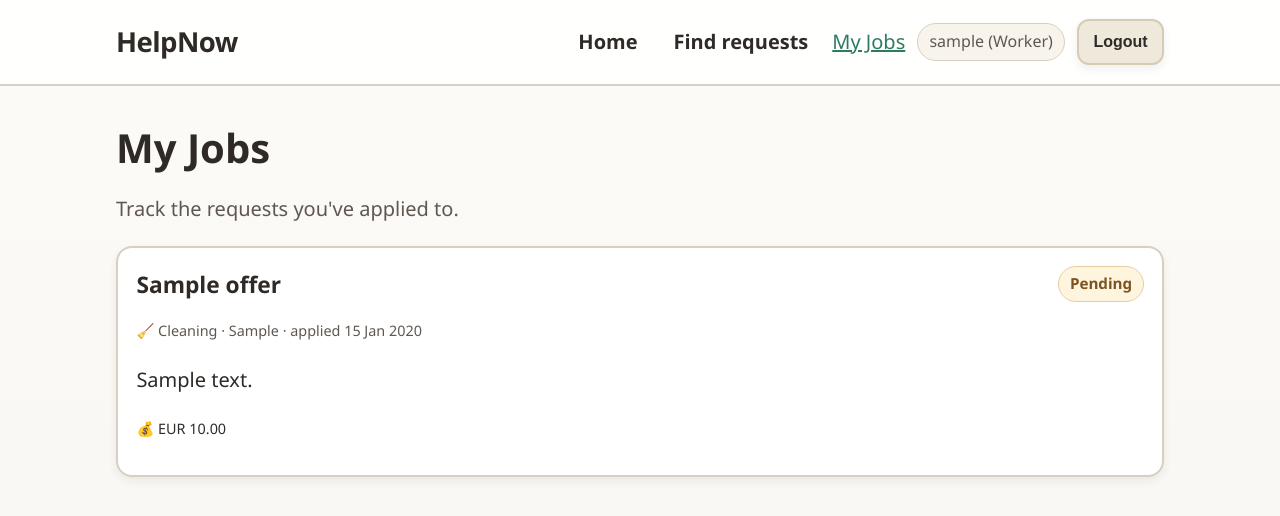
After one commit to vs444o/necodersrepo, a Django app: page /my-jobs/ in a window 1280 px wide. The commit adds this page. Shown: the top 516 px of the page. Run offline with Django 5.2, Linux system fonts and the light colour scheme; a user stored in the database is signed in; tables that the repository leaves empty hold one stand-in row (values such as "Sample post"); data that the repository does not hold is empty.

Commit message:
Back and forth system

```diff
--- a/myproject/urls.py
+++ b/myproject/urls.py
@@ -25,6 +25,10 @@ urlpatterns = [
     path('post/', views.post_offer, name='post_offer'),
     path('offer/<int:pk>/accept/', views.accept_offer, name='accept_offer'),
     path('offer/<int:pk>/complete/', views.complete_offer, name='complete_offer'),
+    path('offer/<int:pk>/apply/', views.apply_offer, name='apply_offer'),
     path('signup/', views.signup_view, name='signup'),
     path('accounts/', include('django.contrib.auth.urls')),
+    path('my-posts/', views.my_posts, name='my_posts'),
+    path('application/<int:pk>/accept/', views.accept_application, name='accept_application'),
+    path('my-jobs/', views.my_jobs, name='my_jobs'),
 ]
--- a/offers/models.py
+++ b/offers/models.py
@@ -88,3 +88,33 @@ class User(AbstractUser):
 
     def __str__(self):
         return self.username
+
+class Application(models.Model):
+    STATUS_CHOICES = [
+        ('pending',  'Pending'),
+        ('accepted', 'Accepted'),
+        ('rejected', 'Rejected'),
+    ]
+
+    offer  = models.ForeignKey(Offer, on_delete=models.CASCADE, related_name='applications')
+    worker = models.ForeignKey('User', on_delete=models.CASCADE, related_name='applications')
+    status = models.CharField(max_length=20, choices=STATUS_CHOICES, default='pending')
+    created_at = models.DateTimeField(auto_now_add=True)
+
+    class Meta:
+        unique_together = ('offer', 'worker')
+
+    def __str__(self):
+        return f"{self.worker.username} → {self.offer.title}"
+
+class Notification(models.Model):
+    user    = models.ForeignKey('User', on_delete=models.CASCADE, related_name='notifications')
+    message = models.CharField(max_length=300)
+    read    = models.BooleanField(default=False)
+    created_at = models.DateTimeField(auto_now_add=True)
+
+    class Meta:
+        ordering = ['-created_at']   # newest first
+
+    def __str__(self):
+        return f"{'READ' if self.read else 'UNREAD'} → {self.user.username}: {self.message[:50]}"
--- /dev/null
+++ b/offers/templates/offers/my_jobs.html
@@ -0,0 +1,65 @@
+{% extends "base.html" %}
+
+{% block title %}My Jobs – HelpNow{% endblock %}
+
+{% block content %}
+<section class="container page-header">
+    <h1>My Jobs</h1>
+    <p>Track the requests you've applied to.</p>
+</section>
+
+<section class="container">
+
+    {% for notif in unread %}
+        <div style="background:#e8f4fd;border-left:4px solid #3b82f6;padding:.75rem 1rem;margin-bottom:.75rem;border-radius:4px;">
+            🔔 {{ notif.message }}
+        </div>
+    {% endfor %}
+
+    {% if not applications %}
+        <p>You haven't applied to anything yet. <a href="{% url 'find' %}">Browse requests →</a></p>
+    {% endif %}
+
+    {% for app in applications %}
+    <article class="card" style="margin-bottom:1.5rem;">
+
+        <div class="card-head">
+            <h2>{{ app.offer.title }}</h2>
+            {# We show the APPLICATION status, not the offer status #}
+            {# This tells the worker exactly where they stand personally #}
+            {% if app.status == 'pending' %}
+                <span class="chip chip--waiting">Pending</span>
+            {% elif app.status == 'accepted' %}
+                <span class="chip chip--accepted">Accepted ✅</span>
+            {% elif app.status == 'rejected' %}
+                <span class="chip chip--completed">Not chosen</span>
+            {% endif %}
+        </div>
+
+        <p style="color:var(--muted,#888);font-size:.9rem;">
+            {{ app.offer.get_category_display }} · {{ app.offer.location }} · applied {{ app.created_at|date:"d M Y" }}
+        </p>
+
+        <p>{{ app.offer.description }}</p>
+
+        {% if app.offer.price %}
+            <p style="font-size:.9rem;">💰 EUR {{ app.offer.price }}</p>
+        {% endif %}
+
+        {# Mark as Done button — only if this worker was accepted AND offer is still accepted (not completed yet) #}
+        {% if app.status == 'accepted' and app.offer.status == 'accepted' %}
+            <form method="post" action="{% url 'complete_offer' app.offer.pk %}">
+                {% csrf_token %}
+                <button type="submit" class="btn btn--primary btn--block">Mark as done</button>
+            </form>
+        {% endif %}
+
+        {% if app.offer.status == 'completed' %}
+            <p style="color:green;margin-top:.75rem;">🎉 Completed on {{ app.offer.completed_at|date:"d M Y" }}</p>
+        {% endif %}
+
+    </article>
+    {% endfor %}
+
+</section>
+{% endblock %}
--- a/offers/templates/partials/nav.html
+++ b/offers/templates/partials/nav.html
@@ -7,8 +7,10 @@
             {% if user.is_authenticated %}
                 {% if user.user_type == "worker" %}
                     <a class="nav-link" href="{% url 'find' %}">Find requests</a>
+                    <a href="{% url 'my_jobs' %}">My Jobs</a>
                 {% elif user.user_type == "needer" %}
                     <a class="nav-link" href="{% url 'post_offer' %}">Post a request</a>
+                    <a href="{% url 'my_posts' %}">My Posts</a>
                 {% endif %}
 
                 <span class="user-pill">{{ user.username }} ({{ user.user_type|title }})</span>
--- a/offers/views.py
+++ b/offers/views.py
@@ -7,7 +7,7 @@ from django.conf import settings
 import math
 
 from .forms import ExtendedUserCreationForm
-from .models import Offer
+from .models import Offer, Application, Notification   # ← added Notification
 
 
 def home(request):
@@ -17,6 +17,15 @@ def home(request):
 @login_required
 def find(request):
     offers = list(Offer.objects.select_related('created_by').all())
+
+    if request.user.user_type == 'worker':
+        already_applied_ids = set(
+            Application.objects
+            .filter(worker=request.user)
+            .values_list('offer_id', flat=True)
+        )
+    else:
+        already_applied_ids = set()
 
     is_worker = getattr(request.user, 'user_type', None) == 'worker'
     has_coords = request.user.latitude is not None and request.user.longitude is not None
@@ -59,7 +68,10 @@ def find(request):
             offer.distance_km = None
         offers.sort(key=lambda o: o.created_at, reverse=True)
 
-    return render(request, 'offers/find.html', {'offers': offers})
+    return render(request, 'offers/find.html', {
+        'offers': offers,
+        'already_applied_ids': already_applied_ids,
+    })
 
 
 @login_required
@@ -84,6 +96,33 @@ def post_offer(request):
         'categories': Offer.CATEGORY_CHOICES,
         'google_maps_api_key': settings.GOOGLE_MAPS_API_KEY,
     })
+
+
+@login_required
+def apply_offer(request, pk):
+    if request.method != 'POST':
+        return redirect('find')
+
+    if request.user.user_type != 'worker':
+        return HttpResponseForbidden('Only workers can apply.')
+
+    offer = get_object_or_404(Offer, pk=pk)
+
+    if offer.status != 'waiting':
+        return redirect('find')
+
+    application, created = Application.objects.get_or_create(
+        offer=offer,
+        worker=request.user,
+    )
+
+    if created and offer.created_by:
+        Notification.objects.create(
+            user=offer.created_by,
+            message=f"{request.user.username} applied for your request: {offer.title}",
+        )
+
+    return redirect('find')
 
 
 @login_required
@@ -123,6 +162,27 @@ def complete_offer(request, pk):
     offer.save(update_fields=['status', 'completed_by', 'completed_at'])
     return redirect('find')
 
+@login_required
+def my_posts(request):
+    if request.user.user_type != 'needer':
+        return HttpResponseForbidden('This page is only for needers.')
+
+    offers = (
+        Offer.objects
+        .filter(created_by=request.user)
+        .prefetch_related('applications__worker')
+        .order_by('-created_at')
+    )
+
+    unread = list(request.user.notifications.filter(read=False))
+
+    request.user.notifications.filter(read=False).update(read=True)
+
+    return render(request, 'offers/my_posts.html', {
+        'offers': offers,
+        'unread': unread,       # shown as banners at the top
+    })
+
 
 def signup_view(request):
     if request.method == 'POST':
@@ -138,3 +198,59 @@ def signup_view(request):
         'form': form,
         'google_maps_api_key': settings.GOOGLE_MAPS_API_KEY,
     })
+
+@login_required
+def accept_application(request, pk):
+    if request.method != 'POST':
+        return redirect('my_posts')
+
+    if request.user.user_type != 'needer':
+        return HttpResponseForbidden('Only needers can accept applications.')
+
+    application = get_object_or_404(Application, pk=pk)
+    offer = application.offer
+
+    if offer.created_by != request.user:
+        return HttpResponseForbidden('You can only manage your own posts.')
+
+    if offer.status != 'waiting':
+        return redirect('my_posts')
+
+    application.status = 'accepted'
+    application.save(update_fields=['status'])
+
+    Application.objects.filter(
+        offer=offer
+    ).exclude(pk=application.pk).update(status='rejected')
+
+    offer.status = 'accepted'
+    offer.accepted_by = application.worker
+    offer.accepted_at = timezone.now()
+    offer.save(update_fields=['status', 'accepted_by', 'accepted_at'])
+
+    Notification.objects.create(
+        user=application.worker,
+        message=f"You were accepted for: {offer.title}!",
+    )
+
+    return redirect('my_posts')
+
+@login_required
+def my_jobs(request):
+    if request.user.user_type != 'worker':
+        return HttpResponseForbidden('This page is only for workers.')
+
+    applications = (
+        Application.objects
+        .filter(worker=request.user)
+        .select_related('offer', 'offer__created_by')
+        .order_by('-created_at')
+    )
+
+    unread = list(request.user.notifications.filter(read=False))
+    request.user.notifications.filter(read=False).update(read=True)
+
+    return render(request, 'offers/my_jobs.html', {
+        'applications': applications,
+        'unread': unread,
+    })
```
Also changed, not shown: offers/templates/offers/find.html (+8 -4 lines), offers/templates/offers/my_posts.html (added, +79 -0 lines), offers/migrations/0004_application.py (added), offers/migrations/0005_notification.py (added), offers/migrations/0006_application_status.py (added).
